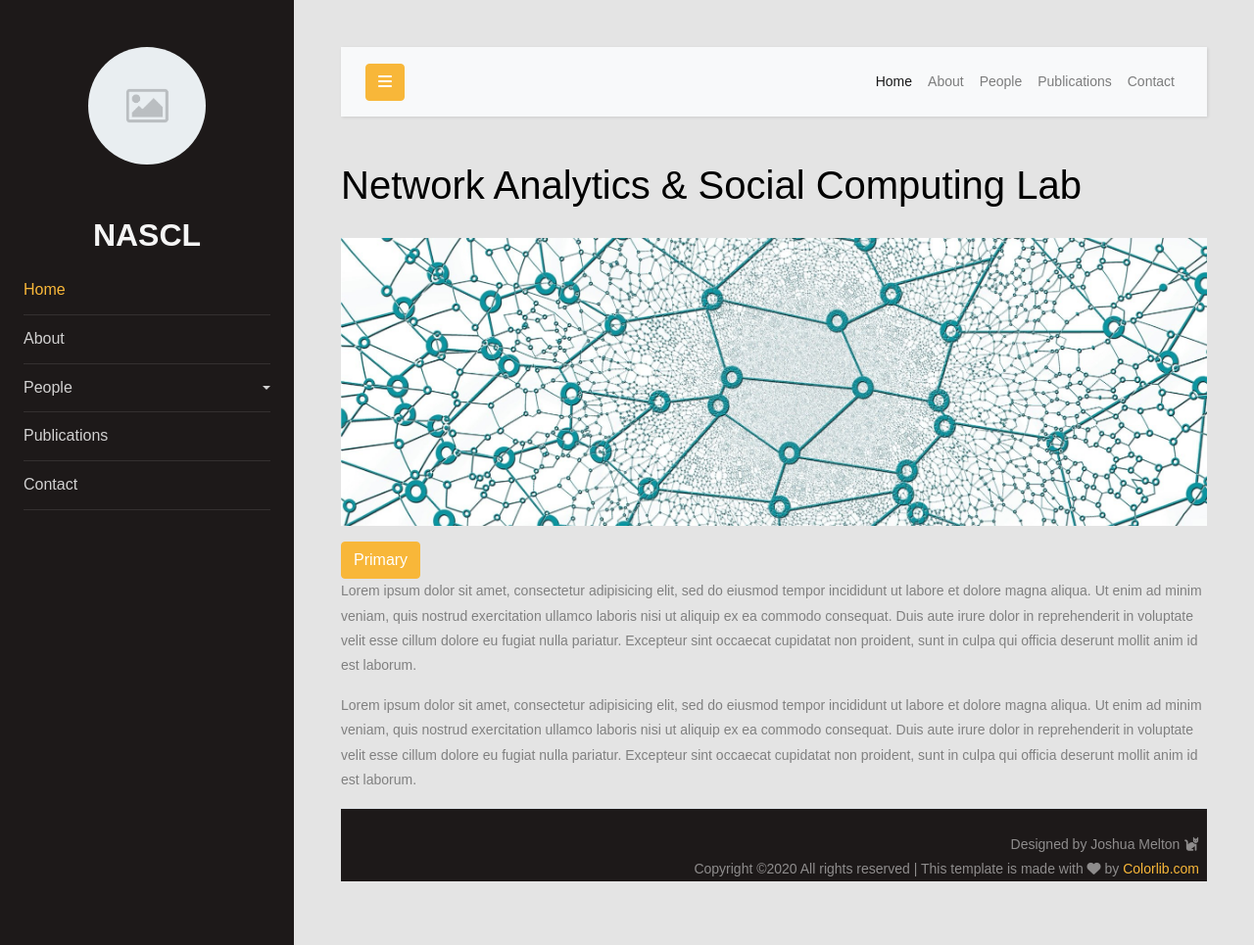
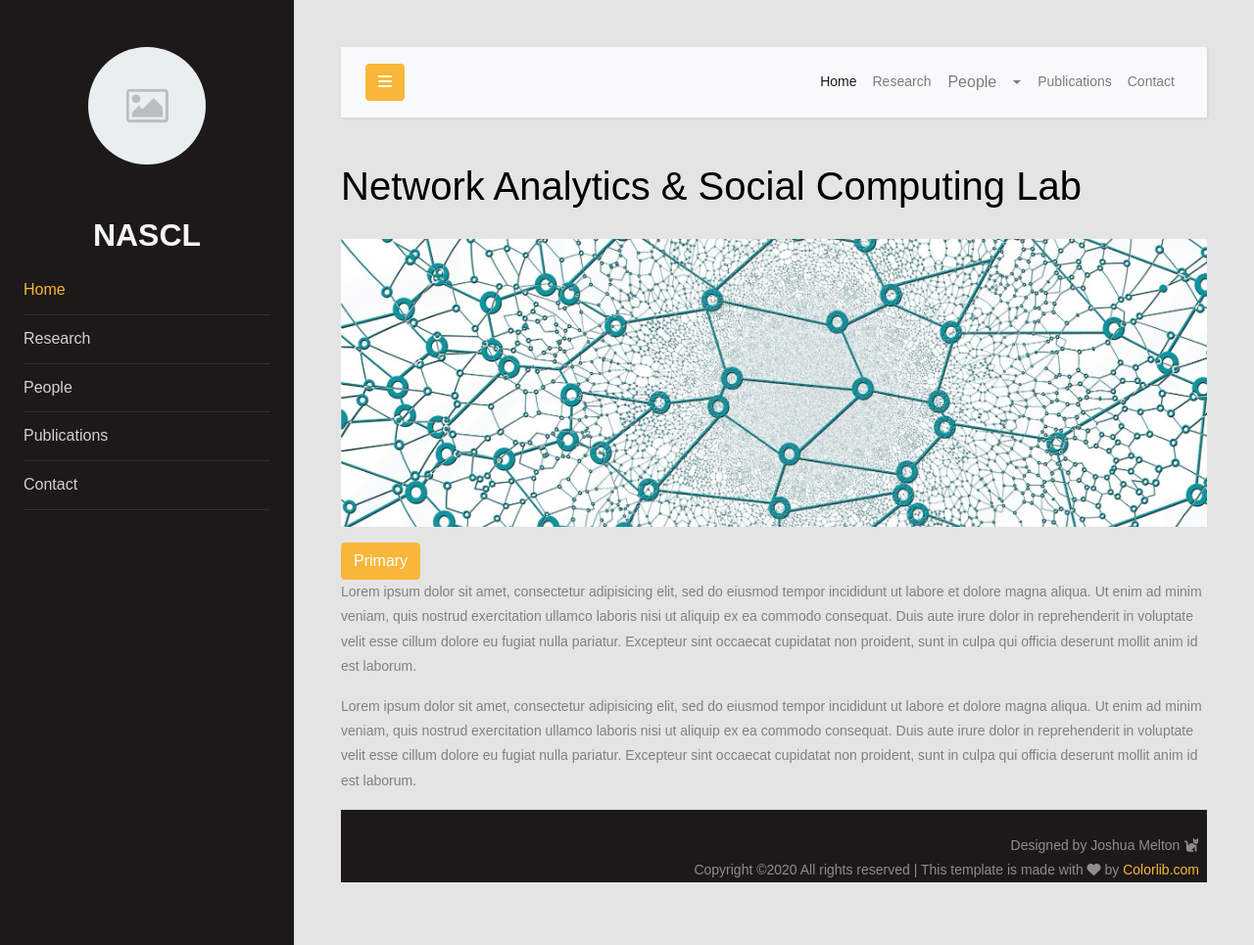
Before and after one commit to NASCL/nascl.github.io, a Jekyll site: the page built from index.html, in a window 1280 px wide and 965 px high. Shown: the whole window at 98% size. Built offline with Jekyll 4.4.1, drawn with Linux system fonts in a browser that asks for light colours; nearby versions of some CDN libraries.

Commit message:
Added split button people menu

```diff
--- a/_includes/navbar.html
+++ b/_includes/navbar.html
@@ -16,10 +16,19 @@
               <a class="nav-link" href="#">Home</a>
           </li>
           <li class="nav-item">
-              <a class="nav-link" href="#">About</a>
+              <a class="nav-link" href="#">Research</a>
           </li>
           <li class="nav-item">
-              <a class="nav-link" href="#">People</a>
+            <div class="btn-group">
+              <button type="button" class="btn nav-link">People</button>
+              <button type="button" class="btn mr-2 nav-link dropdown-toggle dropdown-toggle-split" data-toggle="dropdown" aria-haspopup="true" aria-expanded="false">
+                <span class="sr-only">Toggle Dropdown</span>
+              </button>
+              <div class="dropdown-menu">
+                <a class="dropdown-item" href="#">Person 1</a>
+                <a class="dropdown-item" href="#">Another action</a>
+                <a class="dropdown-item" href="#">Something else here</a>
+            </div>
           </li>
           <li class="nav-item">
             <a class="nav-link" href="#">Publications</a>
--- a/_includes/sidebar.html
+++ b/_includes/sidebar.html
@@ -9,10 +9,11 @@
                 <a href="#">Home</a>
             </li>
             <li>
-                <a href="#">About</a>
+                <a href="#">Research</a>
             </li>
             <li>
-                <a href="#peopleSubmenu" data-toggle="collapse" aria-expanded="false" class="dropdown-toggle collapsed">
+                <a href=#>People</a>
+                <!-- <a href="#peopleSubmenu" data-toggle="collapse" aria-expanded="false" class="dropdown-toggle collapsed">
                     People
                 </a>
                 <ul class="list-unstyled collapse" id="peopleSubmenu" style>
@@ -25,7 +26,8 @@
                     <li>
                         <a href="#">Person 3</a>
                     </li>
-                </ul>
+                </ul> -->
+
             </li>
             <li>
                 <a href="#">Publications</a>
```
